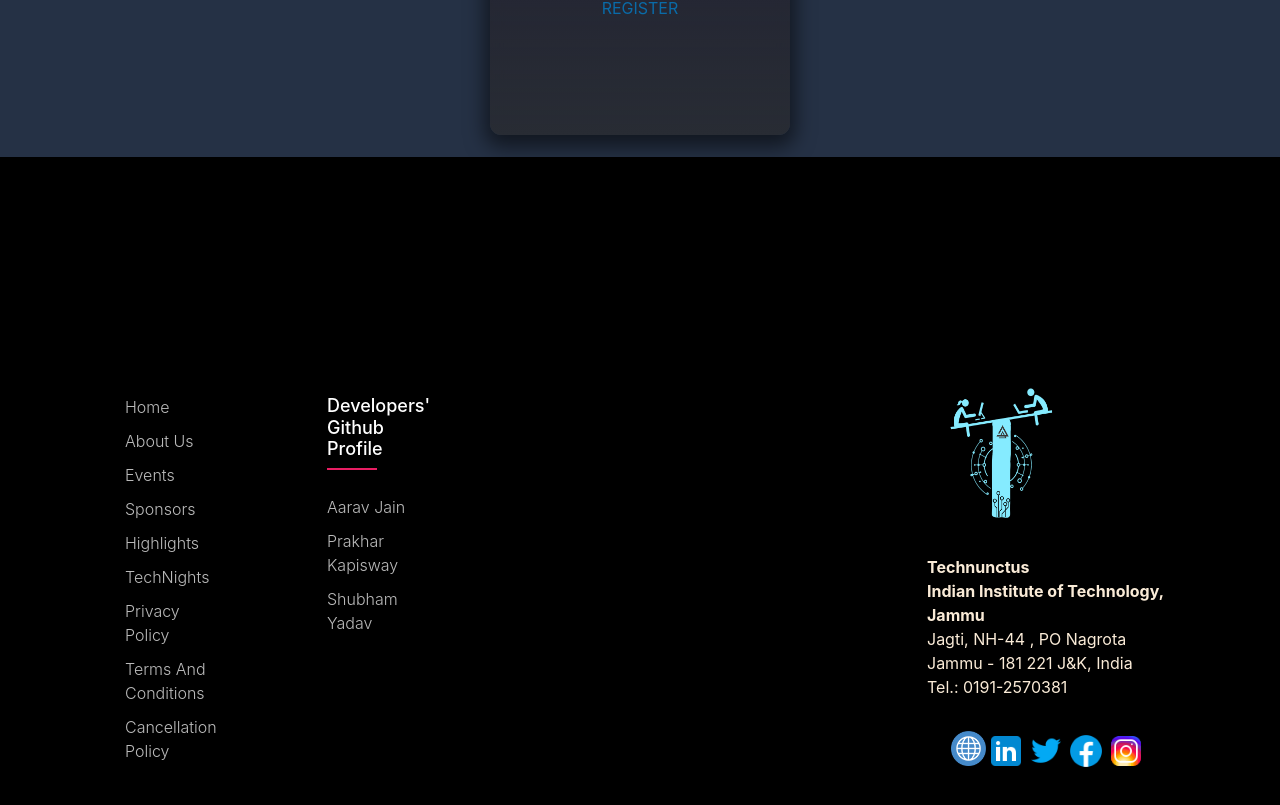
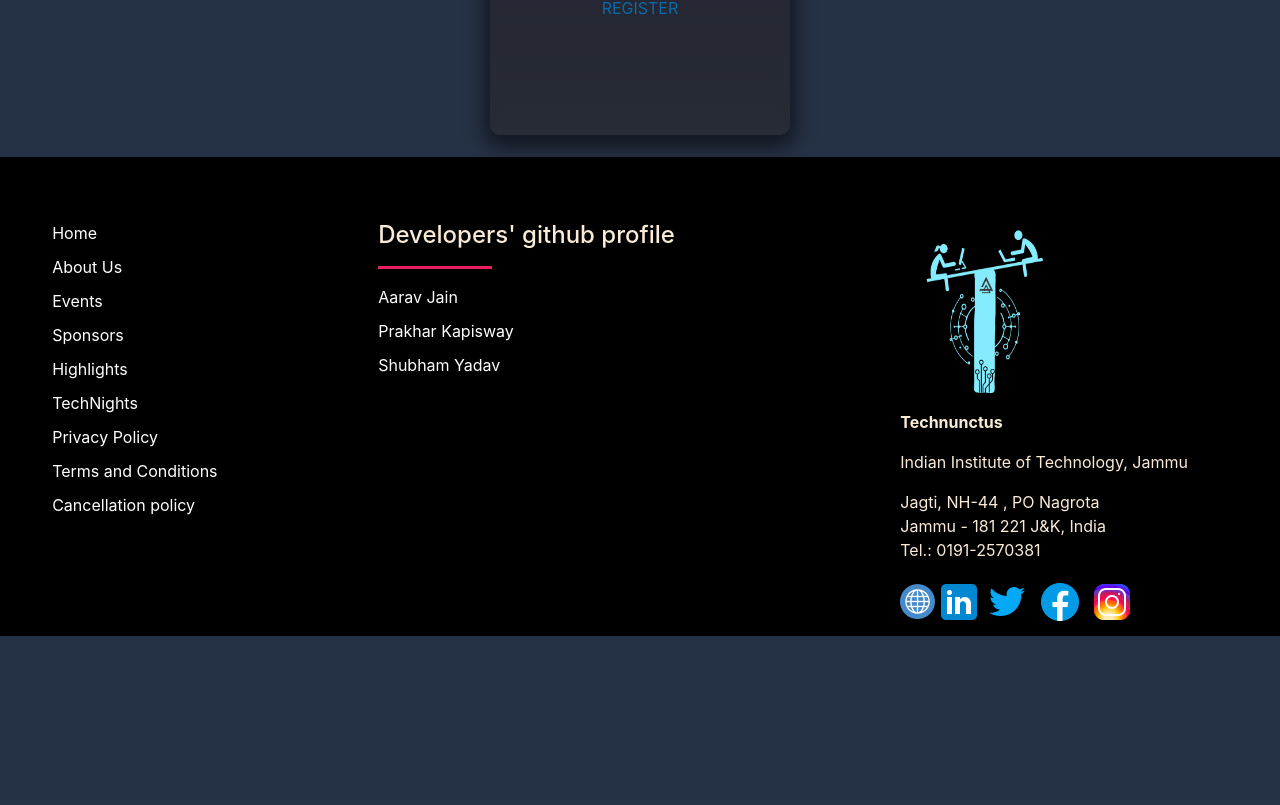
Before and after one commit to aaravjn/technunctus-2023, a React (Create React App) app: page /Events in a window 1280 px wide. Shown: the part 5875-6680 px from the top of the page. After the commit the page ends 6511 px from the top, so only its background shows below. Built offline with nearby package versions, Linux system fonts and the light colour scheme; a web font is replaced by a local one.

Commit message:
improved footer

```diff
--- a/src/components/Footer/footer.jsx
+++ b/src/components/Footer/footer.jsx
@@ -8,90 +8,155 @@ export default function Footer() {
     return (
         <>
 
-            <footer className="footer">
-                <div className="footer-container">
-                    <div className="footer-col">
-                        <ul>
-                            <li className='footer-links'>
+                <footer className="footer row">
+                    <ul className='col-3 footer-col-1' style={{marginLeft:"4%"}}>
+                        <li>
                             <Link to="/" >
-                                    <motion.a className="hoverLink m-2 ">Home</motion.a>
+                                <motion.a className='f-link'
+                                    whileHover={{
+                                        paddingLeft:"12px",
+                                        transition:{duration:0.2}
+                                    }}
+                                >Home</motion.a>
                             </Link>
                         </li>
-                            <li className='footer-links'>
+                        <li>
                             <Link to="/a" >
-                                    <motion.a className="hoverLink m-2 ">About Us</motion.a>
+                                <motion.a className='f-link'
+                                    whileHover={{
+                                        paddingLeft:"12px",
+                                        transition:{duration:0.2}
+                                    }}
+                                >About Us</motion.a>
                             </Link>
                         </li>
-                            <li className='footer-links'>
+                        <li>
                             <Link to="/e" >
-                                    <motion.a className="hoverLink m-2 ">Events</motion.a>
+                                <motion.a className='f-link'
+                                    whileHover={{
+                                        paddingLeft:"12px",
+                                        transition:{duration:0.2}
+                                    }}
+                                >Events</motion.a>
                             </Link>
                         </li>
-                            <li className='footer-links'>
-                                <Link to="/s" >
-                                    <motion.a className="hoverLink m-2 ">Sponsors</motion.a>
+                        <li>
+                            <Link to="/s">
+                                <motion.a className='f-link'
+                                    whileHover={{
+                                        paddingLeft:"12px",
+                                        transition:{duration:0.2}
+                                    }}
+                                >Sponsors</motion.a>
                             </Link>
                         </li>
-                            <li className='footer-links'>
-                                <Link to="/h" >
-                                    <motion.a className="hoverLink m-2 ">Highlights</motion.a>
+                        <li>
+                            <Link to="/h">
+                                <motion.a className='f-link'
+                                    whileHover={{
+                                        paddingLeft:"12px",
+                                        transition:{duration:0.2}
+                                    }}
+                                >Highlights</motion.a>
                             </Link>
                         </li>
-                            <li className='footer-links'>
-                                <Link to="/t/night" >
-                                    <motion.a className="hoverLink m-2 ">TechNights</motion.a>
+                        <li>
+                            <Link to="/t/night">
+                                <motion.a className='f-link'
+                                    whileHover={{
+                                        paddingLeft:"12px",
+                                        transition:{duration:0.2}
+                                    }}
+                                >TechNights</motion.a>
                             </Link>
                         </li>
-                            <li className='footer-links'>
+                        <li>
                             <Link to="/policy" >
-                                    <motion.a className="hoverLink m-2 ">Privacy<br/> Policy</motion.a>
+                                <motion.a className='f-link'
+                                    whileHover={{
+                                        paddingLeft:"12px",
+                                        transition:{duration:0.2}
+                                    }}
+                                >Privacy Policy</motion.a>
                             </Link>
                         </li>
-                            <li className='footer-links'>
+                        <li>
                             <Link to="/terms" >
-                                    <motion.a className="hoverLink m-2 ">
-                                        Terms and<br/>Conditions
+                                <motion.a className='f-link'
+                                    whileHover={{
+                                        paddingLeft:"12px",
+                                        transition:{duration:0.2}
+                                    }}
+                                >
+                                    Terms and Conditions
                                 </motion.a>
                             </Link>
                         </li>
-                            <li className='footer-links'>
+                        <li>
                             <Link to="/cancellation" >
-                                    <motion.a className="hoverLink m-2 ">
-                                        Cancellation<br/>policy
+                                <motion.a className='f-link'
+                                    whileHover={{
+                                        paddingLeft:"12px",
+                                        transition:{duration:0.2}
+                                    }}
+                                >
+                                    Cancellation policy
                                 </motion.a>
                             </Link>
                         </li>
                     </ul>
-                        <ul>
-                            <li className="m-2 italic text-sm">
-                                <h4>Developers&apos; github profile</h4>
+                    <ul className='col footer-col-2'>
+                        <li>
+                            <h4 className='profiles-heading'>Developers' github profile</h4>
+                            <hr style={{
+                                border:"none",
+                                height:"3px",
+                                width:"30%",
+                                backgroundColor:"#e91e63",
+                                opacity:"1"
+                            }}/>
                         </li>
                         <li>
                             <Link to="https://github.com/aaravjn">
-                                    <motion.a className="hoverLink m-2 aarav">Aarav Jain</motion.a>
+                                <motion.a className="aarav f-link"
+                                    whileHover={{
+                                        paddingLeft:"12px",
+                                        transition:{duration:0.2}
+                                    }}
+                                >Aarav Jain</motion.a>
                             </Link>
                         </li>
                         <li>
                             <Link to="https://github.com/kapiswayprakhar15" >
-                                    <motion.a className="hoverLink m-2 ">Prakhar Kapisway</motion.a>
+                                <motion.a className='f-link'
+                                    whileHover={{
+                                        paddingLeft:"12px",
+                                        transition:{duration:0.2}
+                                    }}
+                                >Prakhar Kapisway</motion.a>
                             </Link>
                         </li>{" "}
                         <li>
                             <Link to="https://github.com/yshubham8419" >
-                                    <motion.a className="hoverLink m-2 ">Shubham Yadav</motion.a>
+                                <motion.a className='f-link'
+                                    whileHover={{
+                                        paddingLeft:"12px",
+                                        transition:{duration:0.2}
+                                    }}
+                                >Shubham Yadav</motion.a>
                             </Link>
                         </li>
                     </ul>
-
-                    </div>
-                    <div className="footer-col-2">
+                    <div className="col" style={{
+                        paddingLeft:"10%",
+                    }}>
                         <img
                             src={require("../../assets/logo.png")}
                             alt="Footer Head Logo"
-                            className='technunctuslogo'
+                            style={{height:"50%", width:"45%"}}
                         />
-                        <b className="mt-4 text-3xl font-bold block">Technunctus</b>
-                        <b>Indian Institute of Technology, Jammu</b>
+                        <p style={{fontWeight:"bold"}}>Technunctus</p>
+                        <p>Indian Institute of Technology, Jammu</p>
                         <p className="text-sm">
                             Jagti, NH-44 , PO Nagrota
                             <br />
@@ -99,54 +164,41 @@ export default function Footer() {
                             <br />
                             Tel.: 0191-2570381{" "}
                         </p>
-                        <ul className="footer-link">
+                        <ul className='social-links' style={{textAlign:"left", paddingLeft:"0px"}}>
                             <li>
                                 <Link to="https://www.iitjammu.ac.in/" >
-
-                                    <img src={require("../../assets/icons/web-logo.png")} alt="iitjammuicon" className='iitjammuicon' style={{height:"35px", width:"35px"}}/>
+                                    <img src={require("../../assets/icons/web-logo.png")} alt="iitjammuicon" style={{height:"35px", width:"35px"}}/>
                                 </Link>
                             </li>
                             <li>
                                 <Link
                                     to="https://www.linkedin.com/school/iitjammu/?originalSubdomain=in"
-
                                 >
-                                    {/* <motion.a className="hover:gradientText"> */}
                                     <img src={require("../../assets/icons/linkedin.png")} alt="linkedinicon"/>
-                                    {/* </motion.a> */}
                                 </Link>
                             </li>
                             <li>
                                 <Link
                                     to="https://twitter.com/IITJammu?ref_src=twsrc%5Egoogle%7Ctwcamp%5Eserp%7Ctwgr%5Eauthor"
                                 >
-                                    {/* <motion.a className="hover:gradientText"> */}
                                     <img src={require("../../assets/icons/twitter.png")} alt="twittericon" />
-                                    {/* </motion.a> */}
                                 </Link>
                             </li>{" "}
                             <li>
                                 <Link
                                     to="https://www.facebook.com/IITJammuOfficial/"
-
                                 >
-                                    {/* <motion.a className="hover:gradientText"> */}
                                     <img src={require("../../assets/icons/facebook.png")} alt="facebookicon" />
-                                    {/* </motion.a> */}
                                 </Link>
                             </li>{" "}
                             <li>
                                 <Link
                                     to="https://www.instagram.com/technunctus/"
-
                                 >
-                                    {/* <motion.a className="hover:gradientText"> */}
                                     <img src={require("../../assets/icons/insta.png")} alt="instaicon" />
-                                    {/* </motion.a> */}
                                 </Link>
                             </li>
                         </ul>
-                    </div>
                     </div>
                 </footer >
         </>
--- a/src/css/footer.css
+++ b/src/css/footer.css
@@ -1,152 +1,31 @@
-.footer{
+.footer {
+    padding-top: 5%;
+    padding-bottom: 3%;
     background-color: black;
-    min-height: 100vh;
-}
-img{
-    width: 40px;
-    height: 40px;
-}
-.iitjammuicon{
-    width: 150px;
-    height: 65px;
-}
-.technunctuslogo {
-    width: 150px;
-    height: 150px;
-}
-.footer-container
-{
-    display: flex;
-    justify-content: space-between;
 }
 ul{
-	list-style: none;
+    list-style-type: none;
 }
-.footer-col {
-    width: 25%;
-    padding: 0 15px;
-    display : flex ;
-    margin : 230px 0px 0px 70px ;
+a {
+    text-decoration: none;
 }
-.footer-links{
-    width: 150px !important;
-    margin-right: 20px;
+.f-link {
+    color: white;
 }
- .footer-col h4{
-     font-size: 18px;
-     color: #ffffff;
-     text-transform: capitalize;
-     margin-bottom: 35px;
-     font-weight: 500;
-     position: relative;
- }
- .footer-col h4::before{
-     content: '';
-     position: absolute;
-     left:0;
-     bottom: -10px;
-     background-color: #e91e63;
-     height: 2px;
-     box-sizing: border-box;
-     width: 50px;
- }
- .footer-col ul li:not(:last-child){
+.footer-col-1 li{
     margin-bottom: 10px;
 }
- .footer-col ul li a{
-     font-size: 16px;
-     text-transform: capitalize;
-     color: #ffffff;
-     text-decoration: none;
-     font-weight: 300;
-     color: #bbbbbb;
-     display: block;
-     transition: all 0.3s ease;
- }
- .footer-col ul li a:hover{
-     color: #ffffff;
-     padding-left: 8px;
- }
- .footer-col .social-links a{
-     display: inline-block;
-     height: 40px;
-     width: 40px;
-     background-color: #495057;
-     margin:0 10px 10px 0;
-     text-align: center;
-     line-height: 40px;
-     border-radius: 50%;
-     color: #ffffff;
-     transition: all 0.5s ease;
- }
- .footer-col .social-links a:hover{
-     color: #212529;
-     background-color: #ffffff;
-
- }.footer-col-2{
-    width: 25%;
-    padding: 0 15px;
-    display : flex ;
-    margin : 14rem 3rem 0px 0px ;
-    flex-direction: column;
- }
- .footer-col-2 h4{
-     font-size: 18px;
-     color: #ffffff;
-
-     text-transform: capitalize;
-     margin-bottom: 35px;
-     font-weight: 500;
-     position: relative;
- }
- .footer-col-2 h4::before{
-     content: '';
-     position: absolute;
-     left:0;
-     bottom: -10px;
-     background-color: #e91e63;
-     height: 2px;
-     box-sizing: border-box;
-     width: 50px;
- }
- .footer-col-2 ul li:not(:last-child){
+.footer-col-2 li{
     margin-bottom: 10px;
 }
- .footer-col-2 ul li a{
-     font-size: 16px;
-     text-transform: capitalize;
-     color: #ffffff;
-     text-decoration: none;
-     font-weight: 300;
-     color: #bbbbbb;
-     display: block;
-     transition: all 0.3s ease;
+/* .f-link:hover {
+    padding-left: 14px;
+} */
+.social-links li{
+    display: inline-block;
 }
- .footer-col-2 ul li a:hover{
-     color: #ffffff;
-     padding-left: 8px;
- }
- .footer-col-2 .social-links a{
-     display: inline-block;
-     height: 40px;
-     width: 40px;
-     /* background-color: rgba(255,255,255,0.2); */
-     margin:0 10px 10px 0;
-     text-align: center;
-     line-height: 40px;
-     border-radius: 50%;
-     color: #ffffff;
-     transition: all 0.5s ease;
- }
- .footer-col-2 .social-links a:hover{
-     background-color: grey;
-     background-color: #ffffff;
- }
- .footer-link
- {
-    display: flex;
-    justify-content: center;
-    margin: 1rem 6rem 1rem 1rem;
+.social-links{
+    margin-bottom: 0;
 }
 .aarav:hover {
     background: -webkit-linear-gradient(216deg, rgba(176,11,210,1) 0%, rgba(194,24,66,1) 35%, rgba(14,30,219,1) 100%);
```
Lines whose indentation alone changed are shown as unchanged.
